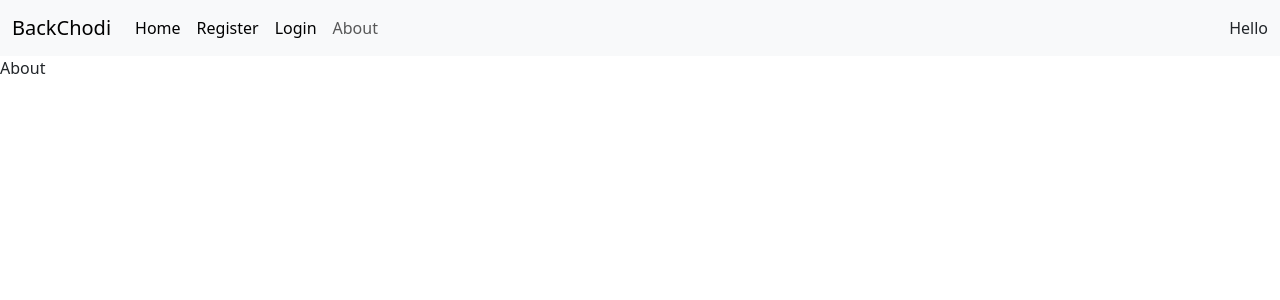
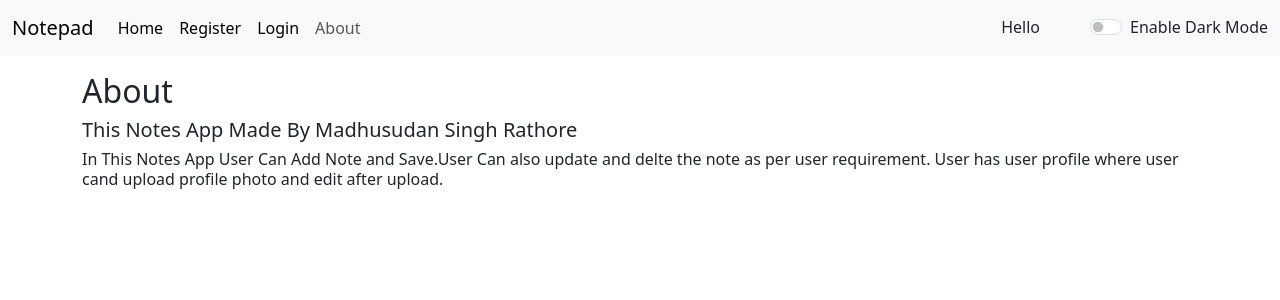
Before and after one commit to mansarawa/crud-practice, a React (Vite) app in the folder client/: page /about in a window 1280 px wide. Shown: the top 300 px of the page. Built offline with nearby package versions, Linux system fonts and the light colour scheme.

Commit message:
dark mode done

```diff
--- a/client/index.html
+++ b/client/index.html
@@ -6,7 +6,7 @@
     <meta name="viewport" content="width=device-width, initial-scale=1.0" />
     <link href="https://cdn.jsdelivr.net/npm/bootstrap@5.3.3/dist/css/bootstrap.min.css" rel="stylesheet" integrity="sha384-QWTKZyjpPEjISv5WaRU9OFeRpok6YctnYmDr5pNlyT2bRjXh0JMhjY6hW+ALEwIH" crossorigin="anonymous">
 
-    <title>BackChodi With us</title>
+    <title>Notepad</title>
   </head>
   <body>
     <div id="root"></div>
--- a/client/src/App.jsx
+++ b/client/src/App.jsx
@@ -1,5 +1,5 @@
 
-import React from 'react'
+import React, { useState } from 'react'
 import { BrowserRouter, Routes, Route } from "react-router-dom";
 import Navbar from './layout/Navbar.jsx'
 import TextBox from './layout/TextBox.jsx';
@@ -13,19 +13,32 @@ import Profile from './layout/Profile.jsx';
 
 const App = () => {
   const user = JSON.parse(localStorage.getItem('user'))
+  const [mode,setMode]=useState('light')
+  const handlemode=()=>{
+    if(mode=='light')
+    {
+      setMode('dark')
+
+    }
+    else
+    {
+      setMode('light')
+
+    }
+  }
   return (
     <>
 
-      <BrowserRouter>
-      <Navbar title="BackChodi"/>
+      <BrowserRouter style={{width:'100%',hegiht:'100%'}}>
+      <Navbar title="Notepad" mode={mode} handlemode={handlemode}/>
         <Routes>
-          <Route path='/register' element={<Register/>}/>
-          <Route path='/about' element={<About/>}/>
-          <Route path='/login' element={<Login/>}/>
-          <Route path='/profile' element={<Profile/>}/>
-          <Route path='/mynotes' element={<MyNotes/>}/>
-          <Route path='/update/:id/:heading/:desc' element={<Update/>}/>
-          {user?<Route path='/' element={<TextBox title="Enter Text To Analyze"/>}/>:<Route  element={<Login/>}/>}
+          <Route path='/register'  element={<Register mode={mode}/>}/>
+          <Route path='/about' element={<About mode={mode}/>}/>
+          <Route path='/login' element={<Login mode={mode}/>}/>
+          <Route path='/profile' element={<Profile mode={mode}/>}/>
+          <Route path='/mynotes' element={<MyNotes mode={mode}/>}/>
+          <Route path='/update/:id/:heading/:desc' element={<Update mode={mode}/>}/>
+          {user?<Route path='/' element={<TextBox title="Enter Text To Add" mode={mode}/>}/>:<Route  element={<Login mode={mode}/>}/>}
         </Routes>
 
       </BrowserRouter>
--- a/client/src/layout/About.jsx
+++ b/client/src/layout/About.jsx
@@ -3,6 +3,12 @@ import React from 'react'
 export default function About() {
 
   return (
-    <div>About</div>
+    <div className='container my-3'>
+     <h2> About</h2>
+     <h5>This Notes App Made By Madhusudan Singh Rathore </h5>
+     <h6>In This Notes App User Can Add Note and Save.User Can also update and delte the note as per user requirement.
+      User has user profile where user cand upload profile photo and edit after upload.
+     </h6>
+    </div>
   )
 }
--- a/client/src/layout/MyNotes.jsx
+++ b/client/src/layout/MyNotes.jsx
@@ -1,7 +1,7 @@
 import React, { useState, useEffect } from 'react';
 import { Link, useNavigate, useParams } from 'react-router-dom'; // Corrected import
 
-export default function MyNotes() {
+export default function MyNotes(props) {
   const user = JSON.parse(localStorage.getItem('user'));
   const userid = user._id;
 
@@ -58,8 +58,8 @@ export default function MyNotes() {
   }
 
   return (
-    <div className='container my-3'>
-      <table className="table table-success table-striped" style={{textAlign:'center'}}>
+    <div   style={{backgroundColor:props.mode=='light'?'white':'#212529',marginTop:'3%',color:props.mode=='dark'?'white':"#212529"}}>
+      <table className="table table-success table-striped" style={{textAlign:'center',width:'90%',marginLeft:'5%'}}>
         <thead>
           <tr>
             <th>Sr.No</th>
--- a/client/src/layout/Navbar.jsx
+++ b/client/src/layout/Navbar.jsx
@@ -1,20 +1,23 @@
-import React, { useSyncExternalStore } from 'react'
+import React, { useState, useSyncExternalStore } from 'react'
 import Register from './Register.jsx'
+
 import { Link, useNavigate } from 'react-router-dom';
 import { toast } from 'react-toastify';
 export default function Navbar(props) {
-  const router=useNavigate();
+  const router = useNavigate();
+
   const user = JSON.parse(localStorage.getItem('user'))
-//  console.log(user.name)
+  //  console.log(user.name)
   const hadlelogout = () => {
 
     localStorage.clear();
     toast.error('Logout')
     router('/login')
   }
+
   return (
     <div>
-      <nav className="navbar navbar-expand-lg bg-body-tertiary" >
+      <nav className={`navbar navbar-expand-lg navbar-${props.mode} bg-${props.mode}`}>
         <div className="container-fluid">
           <Link className="navbar-brand" to="/">
             {props.title}
@@ -60,12 +63,28 @@ export default function Navbar(props) {
                 <Link className="nav-link" to="/about">
                   About
                 </Link>
+
               </li>
 
 
             </ul>
             <form className="d-flex" role="search">
-              <Link  className="nav-link active" aria-current="page" to={"/profile"}>{user?`Hello ${user.name}`:'Hello'} </Link>
+              <Link className="nav-link active" style={{color:props.mode=='dark'?'white':"#212529",marginRight:'50px'}}  aria-current="page" to={"/profile"}>{user ? `Hello ${user.name}` : 'Hello'} </Link>
+              <div className="nav-link active">
+                <div className="form-check form-switch">
+                  <input
+                    className="form-check-input"
+                    type="checkbox"
+                    role="switch"
+                    id="flexSwitchCheckChecked"
+                    onClick={props.handlemode}
+                    defaultChecked=""
+                  />
+                  <label className="form-check-label" style={{color:props.mode=='dark'?'white':"#212529",width:"100%"}} htmlFor="flexSwitchCheckChecked">
+                    Enable Dark Mode
+                  </label>
+                </div>
+              </div>
             </form>
           </div>
         </div>
--- a/client/src/layout/Profile.jsx
+++ b/client/src/layout/Profile.jsx
@@ -3,7 +3,7 @@ import proFile from './profile.module.css'
 import { toast } from 'react-toastify';
 import ClickAwayListener from 'react-click-away-listener';
 import { useNavigate } from 'react-router-dom';
-export default function Profile() {
+export default function Profile(props) {
   const [photomodal, setPhotomodal] = useState(false)
   const [photo, setPhoto] = useState('')
   const user = JSON.parse(localStorage.getItem('user'))
@@ -72,8 +72,8 @@ export default function Profile() {
     setPhotomodal(false)
   }
   return (
-    <div className={`container my-3 ${proFile.container}`} style={{textAlign:'center'}}>
-      <div className="image" style={{ overflow: "hidden" }}>
+    <div className={proFile.container} style={{backgroundColor:props.mode=='light'?'white':'#212529',color:props.mode=='dark'?'white':"#212529"}}>
+      <div className="py-3" style={{ overflow: "hidden" }}>
         <img src={photo} alt="" style={{ height: "150px", borderRadius: '70%', width: "150px", objectFit:"fill" }} />
         <button className={`btn btn-primary  ${proFile.edit}`} onClick={handleedit}>Edit Profile Photo</button>
       </div>
@@ -84,7 +84,7 @@ export default function Profile() {
             <button className ="btn btn-primary" onClick={handleupload}>Upload</button>
           </div>
         </ClickAwayListener>)}
-        <div className={proFile.userdetails}>
+        <div className={proFile.userdetails} style={{borderColor:props.mode=='dark'?'white':"#212529"}}>
           <div className={proFile.item}>
             <h3 style={{width:'50%'}}>Name </h3>
             <h4 style={{width:'50%'}}>{user.name}</h4>
--- a/client/src/layout/TextBox.jsx
+++ b/client/src/layout/TextBox.jsx
@@ -2,6 +2,7 @@ import React, { useState } from 'react'
 import { useNavigate } from 'react-router-dom'
 import { toast } from 'react-toastify'
 export default function TextBox(props) {
+  console.log(props)
     const [desc, setDesc] = useState('')
     const [heading, setHeading] = useState('')
     const router=useNavigate();
@@ -38,17 +39,17 @@ export default function TextBox(props) {
     }
 
   return (
-    <div className='container my-3' >
-      <form onSubmit={handlesubmit}>
+    <div  style={{backgroundColor:props.mode=='light'?'white':'#212529',color:props.mode=='light'?'white':"#212529",width:"100%",height:'90vh'}}>
+      <form onSubmit={handlesubmit}  className='container '>
       {/* <div class="alert alert-success" role="alert">
           {text}
          </div>
        */}
-        <h1>{props.title}</h1>
+        <h1 style={{color:props.mode=='dark'?'white':"#212529",width:"100%"}}>{props.title}</h1>
 
         <div className="mb-3">
     <label htmlFor="exampleFormControlInput1" className="form-label">
-      Title/Catogries
+      Title/Categories
     </label>
     <input
       type="text"
@@ -56,7 +57,7 @@ export default function TextBox(props) {
       value={heading}
       onChange={(e)=>setHeading(e.target.value)}
       id="exampleFormControlInput1"
-      placeholder="name@example.com"
+      placeholder="college,offfice,market"
     />
   </div>
   <div className="mb-3">
--- a/client/src/layout/profile.module.css
+++ b/client/src/layout/profile.module.css
@@ -1,5 +1,6 @@
 .container{
-
+   text-align: center;
+   height: 90vh;
 }
 .edit{
     padding: 3px;
@@ -9,7 +10,9 @@
 .userdetails{
     display: flex;
     padding: 10vh;
+    width: 80%;
     flex-direction: column;
+    margin-left: 10%;
     border: 3px dashed black;
     border-radius: 15px;
     margin-top: 2%;
```
